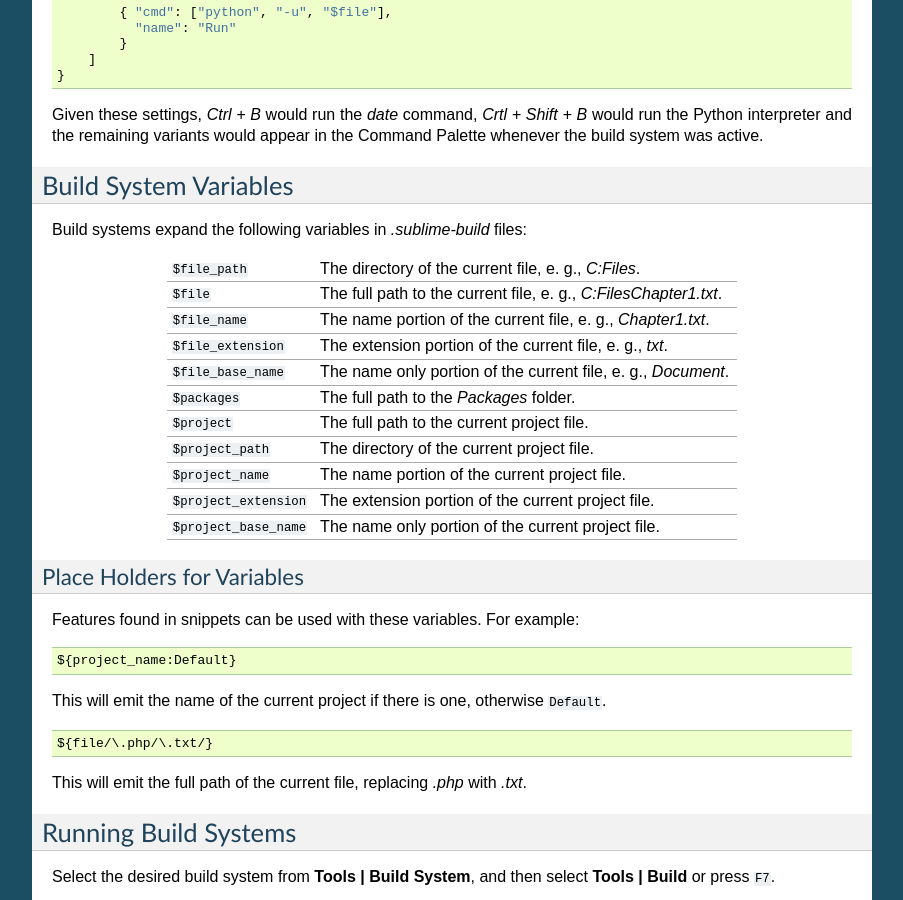
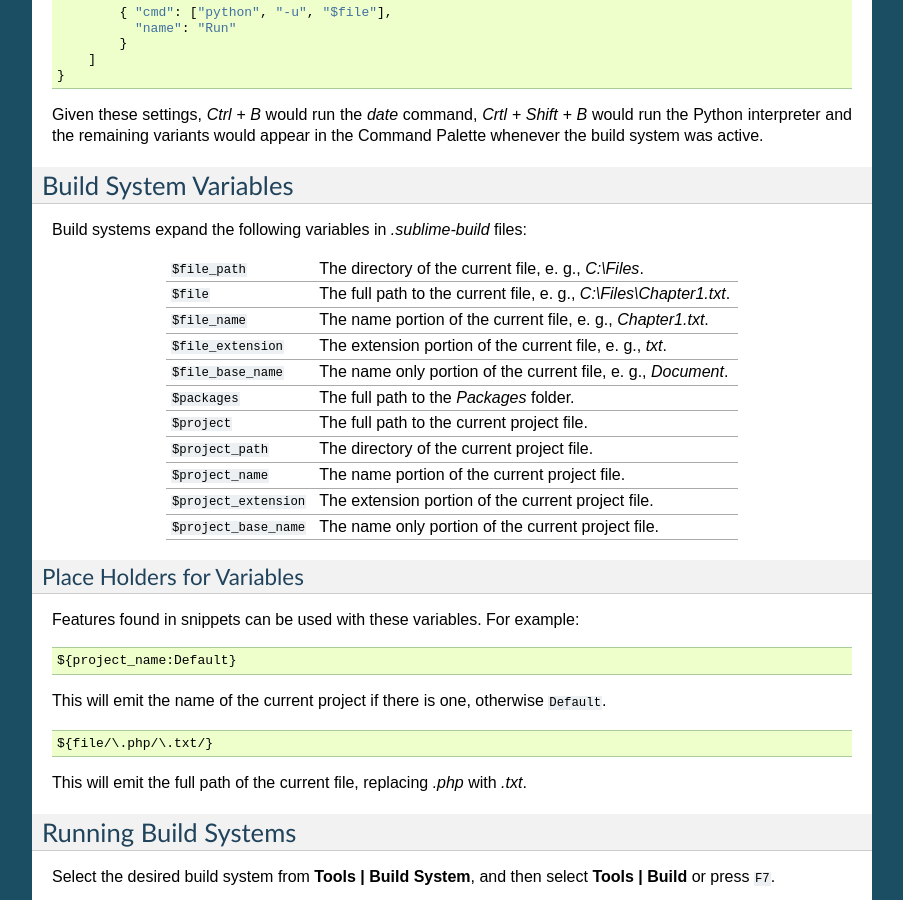
Before and after one commit to guillermooo/sublime-undocs, a Sphinx documentation site: the page built from source/reference/build_systems.rst, in a window 1280 px wide and 900 px high, scrolled down 2808 px. Shown: the whole window, without its empty margins (198-1101 px from the left). Built offline with Sphinx 7.4.7, drawn with Linux system fonts in a browser that asks for light colours.

Commit message:
Escaped backslashes in build_systems.rst

```diff
--- a/source/reference/build_systems.rst
+++ b/source/reference/build_systems.rst
@@ -186,8 +186,8 @@ Build System Variables
 Build systems expand the following variables in *.sublime-build* files:
 
 ====================== =====================================================================================
-``$file_path``         The directory of the current file, e. g., *C:\Files*.
-``$file``              The full path to the current file, e. g., *C:\Files\Chapter1.txt*.
+``$file_path``         The directory of the current file, e. g., *C:\\Files*.
+``$file``              The full path to the current file, e. g., *C:\\Files\\Chapter1.txt*.
 ``$file_name``         The name portion of the current file, e. g., *Chapter1.txt*.
 ``$file_extension``    The extension portion of the current file, e. g., *txt*.
 ``$file_base_name``    The name only portion of the current file, e. g., *Document*.
```
